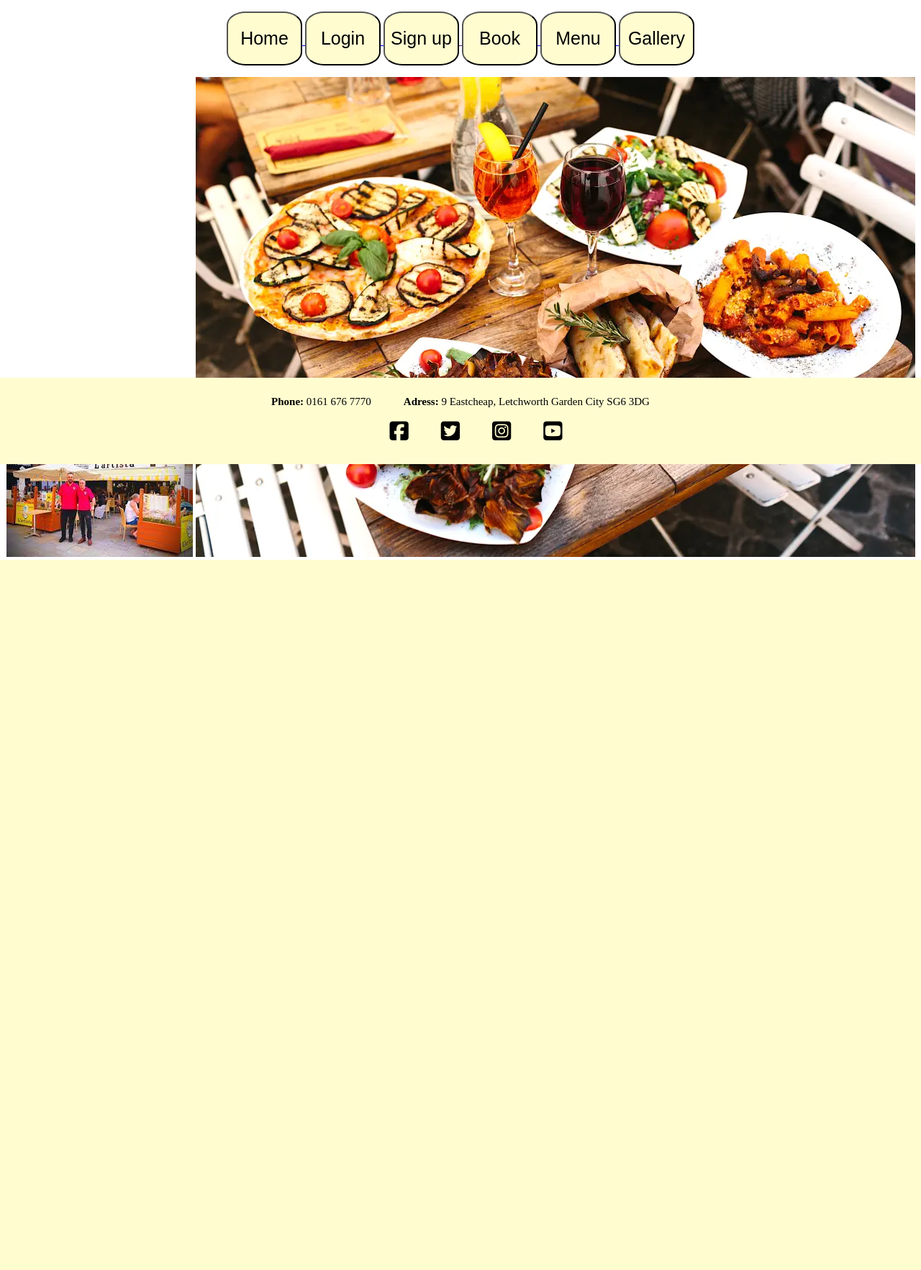
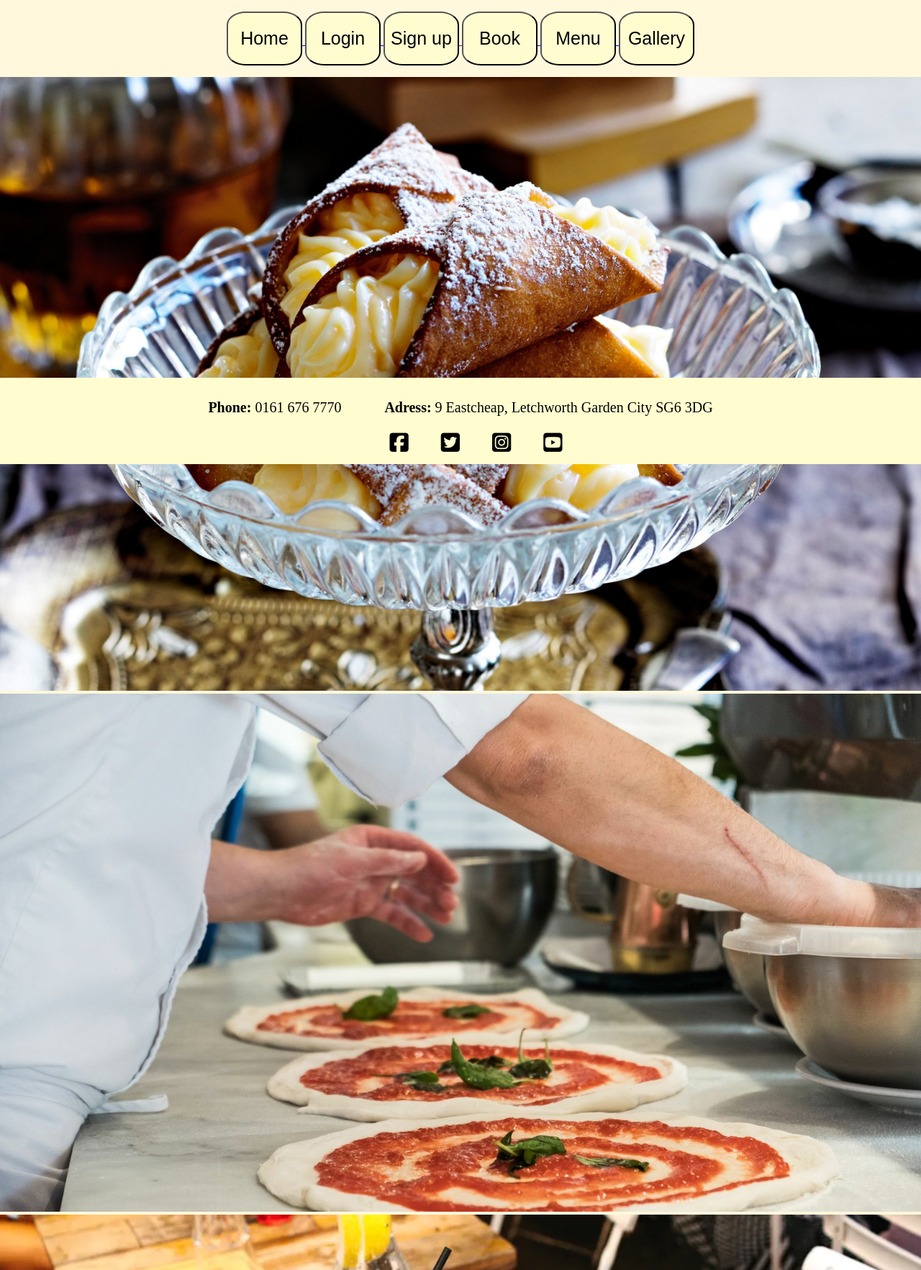
Before and after one commit to mmunson94/Restaurant-Booking-P4, a Django app: page /gallery/ in a window 1280 px wide. Shown: the part 155-1920 px from the top of the page at 72% size. Before the commit the page ends 933 px from the top, so only its background shows below. Run offline with Django 3.2, Linux system fonts and the light colour scheme; some libraries are stand-ins or nearby versions.

Commit message:
Complete gallery page

```diff
--- a/todo/static/css/style.css
+++ b/todo/static/css/style.css
@@ -1,5 +1,5 @@
 body {
-    background-color: white;
+    background-color: cornsilk;
     min-height: 100vh;
     margin: 0;
     padding: 0;
@@ -30,6 +30,7 @@ h1 {
 .nav-bar {
     text-align: center;
 }
+
 .home-btn:hover {
     background-color: bisque;
     cursor: pointer;
@@ -126,6 +127,7 @@ h1 {
     width: 100%; */
     overflow: hidden;
     margin-top: 5px;
+    padding-top: 20px;
 }
 
 #hero-image {
@@ -133,6 +135,41 @@ h1 {
     width: 100%;
     background: url(../images/italian-dining.webp) no-repeat center center;
     background-position: center top;
+    background-size: cover;
+
+}
+
+.food-img {
+    background-size: cover;
+    width: 100%;
+}
+
+.desert-img {
+    width: 100%;
+}
+
+.pizza-img {
+    width: 100%;
+}
+
+.pasta-img {
+    width: 100%;
+}
+
+.drinks-img {
+    width: 100%;
+}
+
+.chef-pizza-img {
+    width: 100%;
+}
+
+.fish-img {
+    width: 100%;
+}
+
+#about-us {
+    height: 500px;
 }
 
 
@@ -158,7 +195,7 @@ footer {
 }
 
 #contact-us {
-    font-size: 15px;
+    font-size: 20px;
 }
 
 
--- a/todo/templates/gallery.html
+++ b/todo/templates/gallery.html
@@ -3,9 +3,32 @@
 {% block title %}Login{% endblock %}
 
 {% block content %}
-<section id="images">
-    <img src="../static/images/L'artista .jpeg" alt="">
-    <img class="food-img" src="../static/images/food.webp" alt="">
+<section>
+    <div>
+        <img class="desert-img" src="../static/images/desert.jpeg" alt="">
+    </div>
+    <div>
+        <img class="chef-pizza-img" src="../static/images/chef-pizza.jpeg" alt="">
+    </div>
+    <div>
+        <img class="food-img" src="../static/images/food.webp" alt="">
+    </div>
+    <div>
+        <img class="pizza-img" src="../static/images/pizza.jpeg" alt="">
+    </div>
+    <div>
+        <img class="pasta-img" src="../static/images/dining-pasta.jpeg" alt="">
+    </div>
+    <div>
+        <img class="fish-img" src="../static/images/fish.jpeg" alt="">
+    </div>
+    <div>
+        <img class="drinks-img" src="../static/images/drinks.jpeg" alt="">
+    </div>
+
+
+
+
 
 </section>
 
```
Also changed, not shown: todo/templates/home.html (+6 -6 lines), db.sqlite3, todo/static/images/chef-pizza.jpeg (added), todo/static/images/dining-pasta.jpeg (added), todo/static/images/drinks.jpeg (added), todo/static/images/fish.jpeg (added), todo/static/images/lartista-2.jpeg (deleted), todo/static/images/lartista.jpeg (renamed from todo/static/images/L'artista .jpeg), todo/static/images/pasta.jpeg (deleted), todo/static/images/pizza.jpeg (added), todo/static/images/wine.jpeg (deleted).
